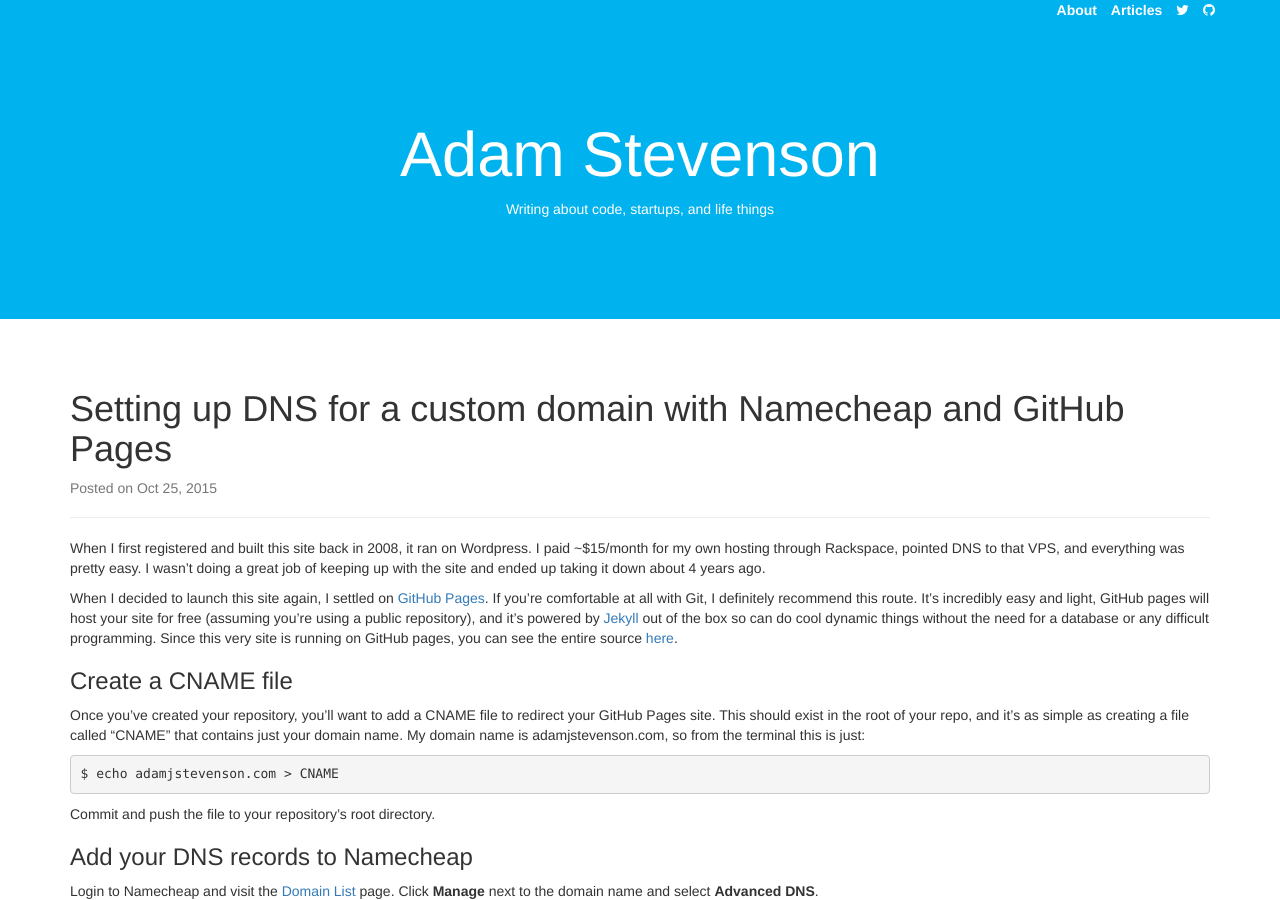
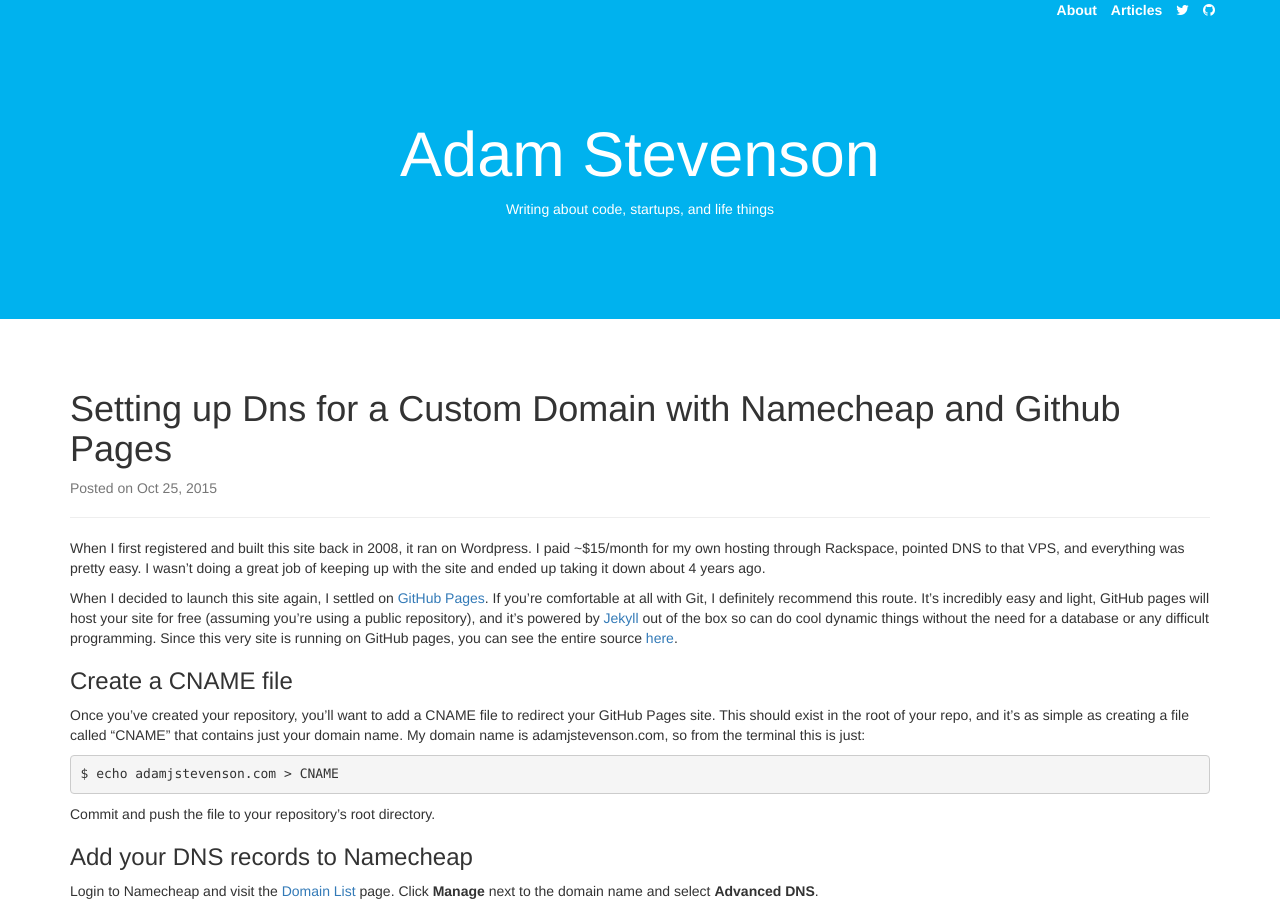
Before and after one commit to adamjstevenson/adamjstevenson.github.io, a Jekyll site: the page built from _posts/2015-10-25-setting-up-dns-records-for-namecheap-with-github-pages.md, in a window 1280 px wide and 900 px high. Built offline with Jekyll 4.4.1, drawn with Linux system fonts in a browser that asks for light colours; nearby versions of some CDN libraries; Markdown is read by kramdown in place of the engine named in the settings.

Commit message:
use title case, prepare checkout post

```diff
--- a/_posts/2015-10-25-setting-up-dns-records-for-namecheap-with-github-pages.md
+++ b/_posts/2015-10-25-setting-up-dns-records-for-namecheap-with-github-pages.md
@@ -1,6 +1,6 @@
 ---
 layout: post
-title: Setting up DNS for a custom domain with Namecheap and GitHub Pages
+title: Setting up Dns for a Custom Domain with Namecheap and Github Pages
 category: tutorials
 ---
 
--- a/index.html
+++ b/index.html
@@ -4,7 +4,7 @@ layout: default
 
 <h2><i class="fa fa-cc-stripe blue"></i> Stripe</h2>
 <ul class="list-unstyled">
-  {% for post in site.categories.code %}
+  {% for post in site.categories.stripe %}
     <li>
       <!-- <span class="post-meta">{{ post.date | date: "%b %-d, %Y" }}</span> -->
       <h3><a class="post-link" href="{{ post.url | prepend: site.baseurl }}">{{ post.title }}</a></h3>
```
Also changed, not shown: _posts/2015-10-25-modifying-checkout-for-subscriptions.md (added, +5 -0 lines).
